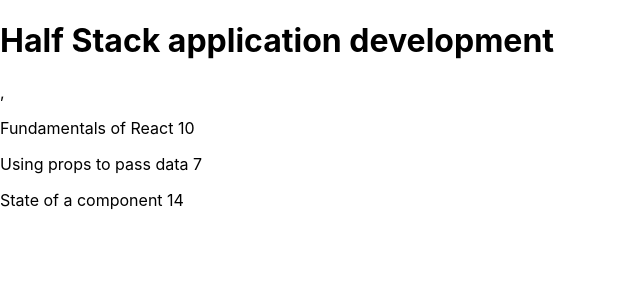
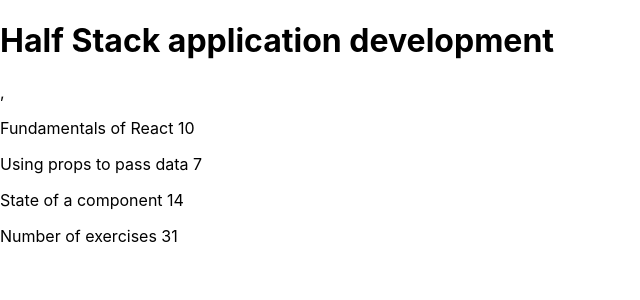
Before and after one commit to reddygtvs/FullStackOpen, a React (Create React App) app in the folder part2/courseinfo/: page / in a window 1280 px wide. Shown: the top 300 px of the page, without its empty margins (0-640 px from the left). Built offline with nearby package versions, Linux system fonts and the light colour scheme; the HTML template or start-up script is replaced by a standard one.

Commit message:
part 2.2

```diff
--- a/part2/courseinfo/src/App.js
+++ b/part2/courseinfo/src/App.js
@@ -39,6 +39,7 @@ const Course = ({ course }) => {
     <div>
     <Header course={course} />,
     <Content course={course} />
+    <Total course={course} />
     </div>
 
   )
```
